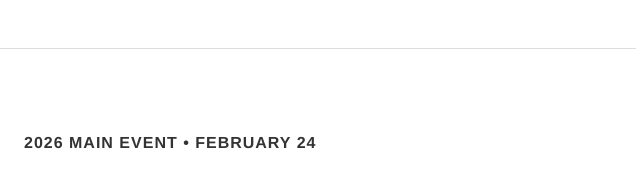
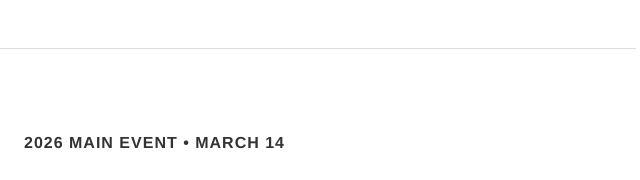
Before and after one commit to rrameshh/tedxcmu-rebuild, a plain HTML site: page events.html in a window 1280 px wide. Shown: the part 920-1100 px from the top of the page, 544-1184 px from the left. Drawn offline with Linux system fonts and the light colour scheme; a script that the page names is missing.

Commit message:
updated date

```diff
--- a/events.html
+++ b/events.html
@@ -251,7 +251,7 @@
                     <img src="tedexheadshots/eunoia.png" alt="Eunoia">
                 </div>
                 <div class="event-content">
-                    <p class="event-meta">2026 Main Event • February 24</p>
+                    <p class="event-meta">2026 Main Event • March 14</p>
                     <h2><em>Eunoia</em></h2>
                     <p>
                        The TEDxCMU Board is thrilled to introduce our theme for the 2026 conference: Eunoia. Eunoia is about beautiful thinking. It's the good will we cultivate when we share our ideas with one another. We invite you to join us as we share, ponder, and discuss the ideas and technologies that will shape our future.
```
